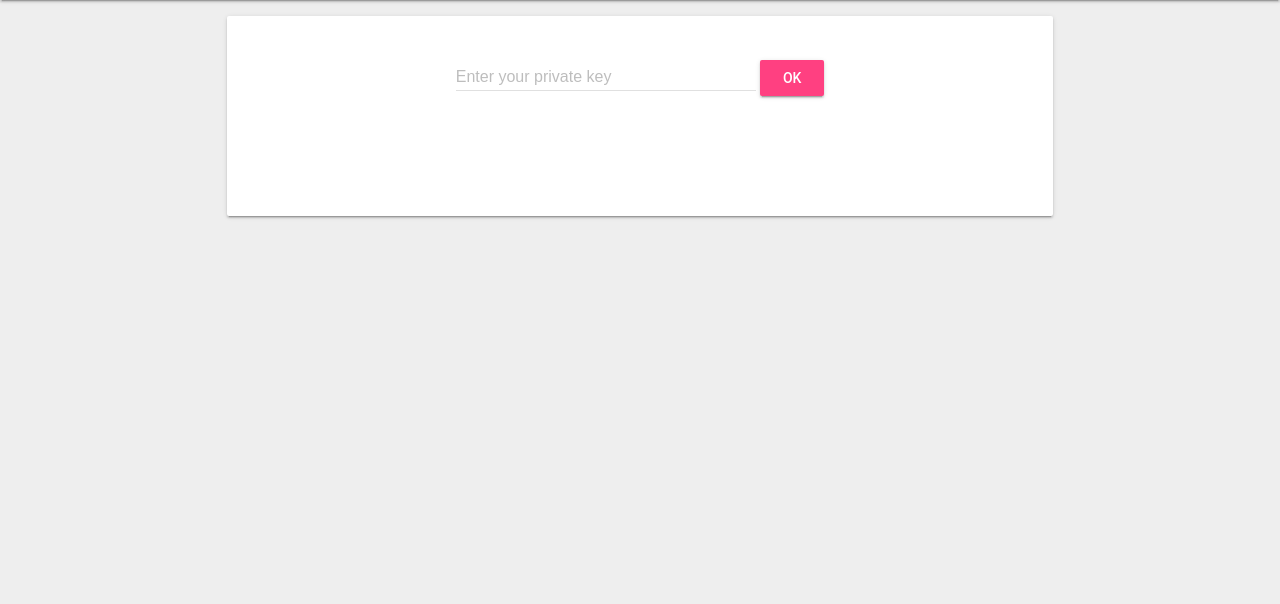
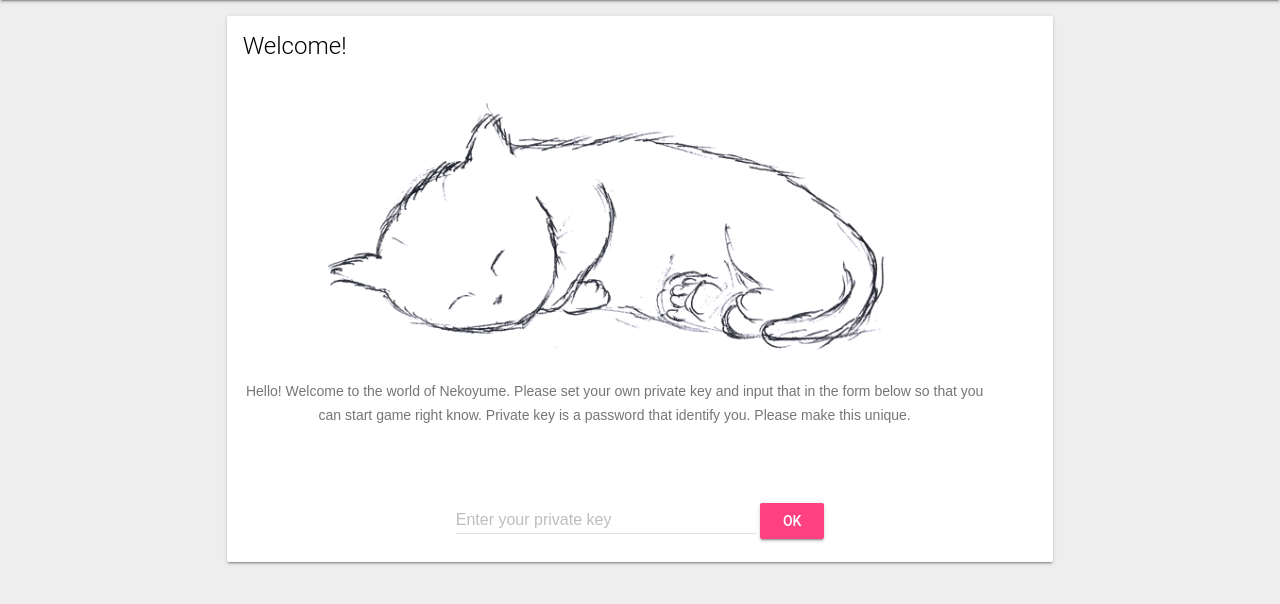
Before and after one commit to nekoyume/nekoyume, a Flask app: page /login in a window 1280 px wide. Shown: the part 64-668 px from the top of the page. Run offline with Flask 2, Linux system fonts and the light colour scheme; some web fonts are replaced.

Commit message:
Add introduction

```diff
--- a/nekoyume/templates/login.html
+++ b/nekoyume/templates/login.html
@@ -25,6 +25,18 @@
                 </div>
                 <div class="mdl-cell mdl-cell--8-col">
                     <div class="mdl-card private-key-form-card mdl-shadow--2dp">
+                        <div class="mdl-card__title mdl-card--expand">
+                            <h2 class="mdl-card__title-text">
+                            {% trans %}Welcome!{% endtrans %}
+                            </h2>
+                        </div>
+                        <div class="mdl-card__supporting-text">
+                            <center>
+                            <img width="80%" src="{{ url_for('static', filename='nekoyume.png') }}" alt="nekoyume">
+                            <p>
+                            {% trans %}Hello! Welcome to the world of Nekoyume. Please set your own private key and input that in the form below so that you can start game right know. Private key is a password that identify you. Please make this unique.{% endtrans %}</p>
+                            </center>
+                        </div>
                         <div class="mdl-card__actions">
                             <form action="{{ url_for('.post_login') }}" method="POST" style="text-align: center">
                               <div class="mdl-textfield mdl-js-textfield">
```
Also changed, not shown: nekoyume/static/nekoyume.png (added), nekoyume/translations/ko/LC_MESSAGES/messages.po.
